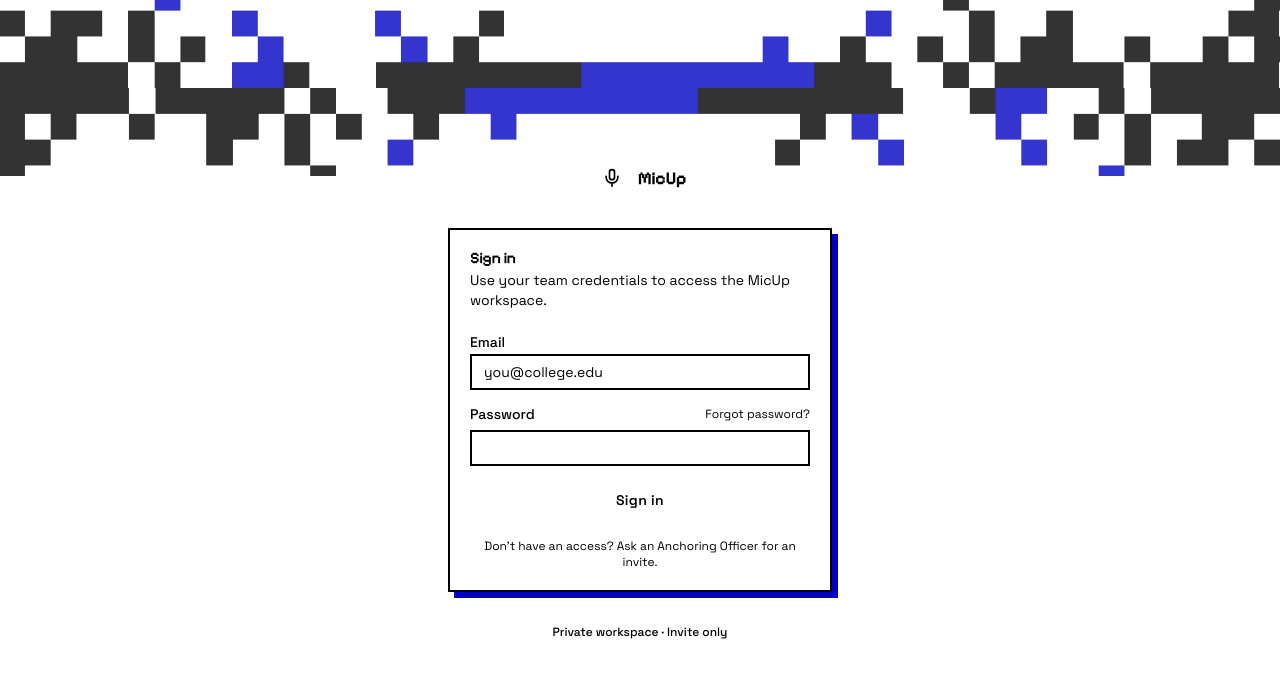
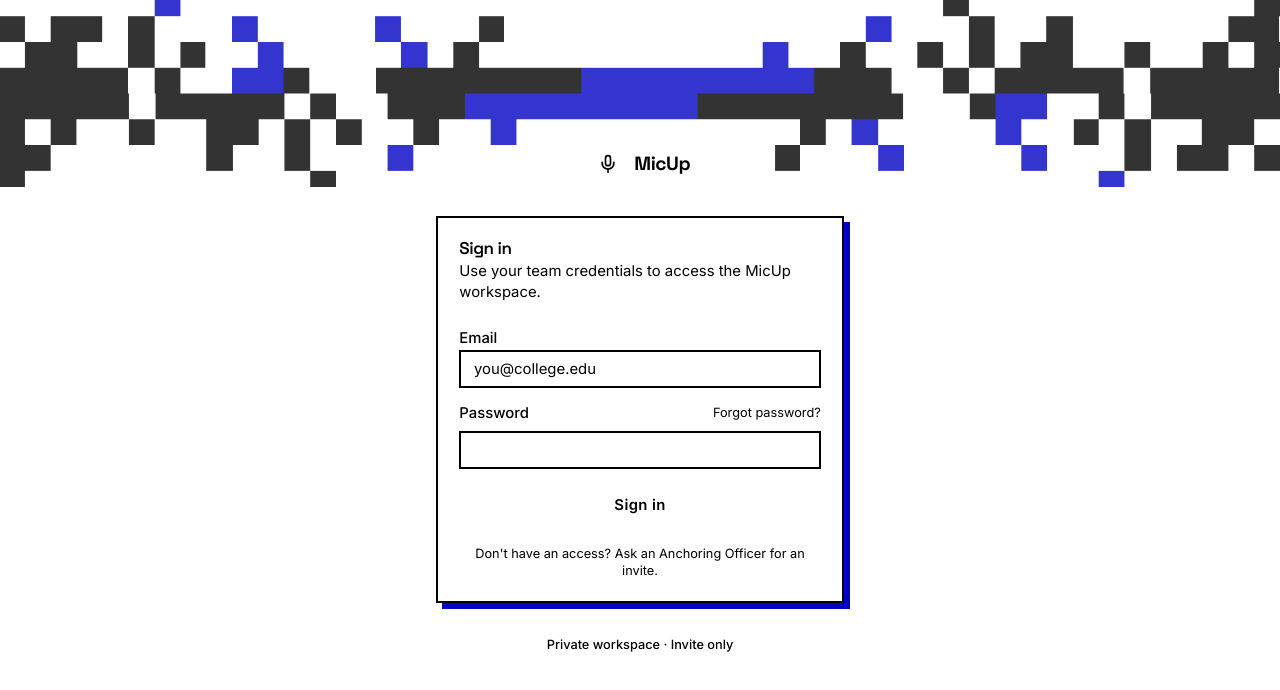
Before and after one commit to purvapatil11/micUp, a Next.js app: page /login in a window 1280 px wide. Shown: the top 690 px of the page. Built offline with nearby package versions, Linux system fonts and the light colour scheme.

Commit message:
feat(ui): use Inter for body text and bump base font size

```diff
--- a/src/app/globals.css
+++ b/src/app/globals.css
@@ -94,8 +94,8 @@
   --radius-lg: var(--radius);
   --radius-xl: calc(var(--radius) + 4px);
 
-  --font-sans: var(--font-space-grotesk), ui-sans-serif, system-ui, sans-serif;
-  --font-display: var(--font-pixelify), var(--font-space-grotesk), ui-sans-serif, sans-serif;
+  --font-sans: var(--font-inter), ui-sans-serif, system-ui, sans-serif;
+  --font-display: var(--font-space-grotesk), ui-sans-serif, system-ui, sans-serif;
   --font-mono: var(--font-geist-mono), ui-monospace, monospace;
 }
 
@@ -105,6 +105,7 @@
 
 html {
   color-scheme: light;
+  font-size: 17px;
 }
 
 body {
--- a/src/app/layout.tsx
+++ b/src/app/layout.tsx
@@ -1,19 +1,18 @@
 import type { Metadata } from "next";
 import type { ReactNode } from "react";
-import { Geist_Mono, Pixelify_Sans, Space_Grotesk } from "next/font/google";
+import { Geist_Mono, Inter, Space_Grotesk } from "next/font/google";
 import { Toaster } from "@/components/ui/sonner";
 import "./globals.css";
+
+const inter = Inter({
+  variable: "--font-inter",
+  subsets: ["latin"],
+});
 
 const spaceGrotesk = Space_Grotesk({
   variable: "--font-space-grotesk",
   subsets: ["latin"],
-  weight: ["400", "500", "600", "700"],
-});
-
-const pixelifySans = Pixelify_Sans({
-  variable: "--font-pixelify",
-  subsets: ["latin"],
-  weight: ["400", "500", "600", "700"],
+  weight: ["500", "600", "700"],
 });
 
 const geistMono = Geist_Mono({
@@ -38,7 +37,7 @@ export default function RootLayout({
   return (
     <html
       lang="en"
-      className={`${spaceGrotesk.variable} ${pixelifySans.variable} ${geistMono.variable} h-full antialiased`}
+      className={`${inter.variable} ${spaceGrotesk.variable} ${geistMono.variable} h-full antialiased`}
     >
       <body className="tf-scope min-h-full bg-background font-sans text-foreground">
         {children}
```
